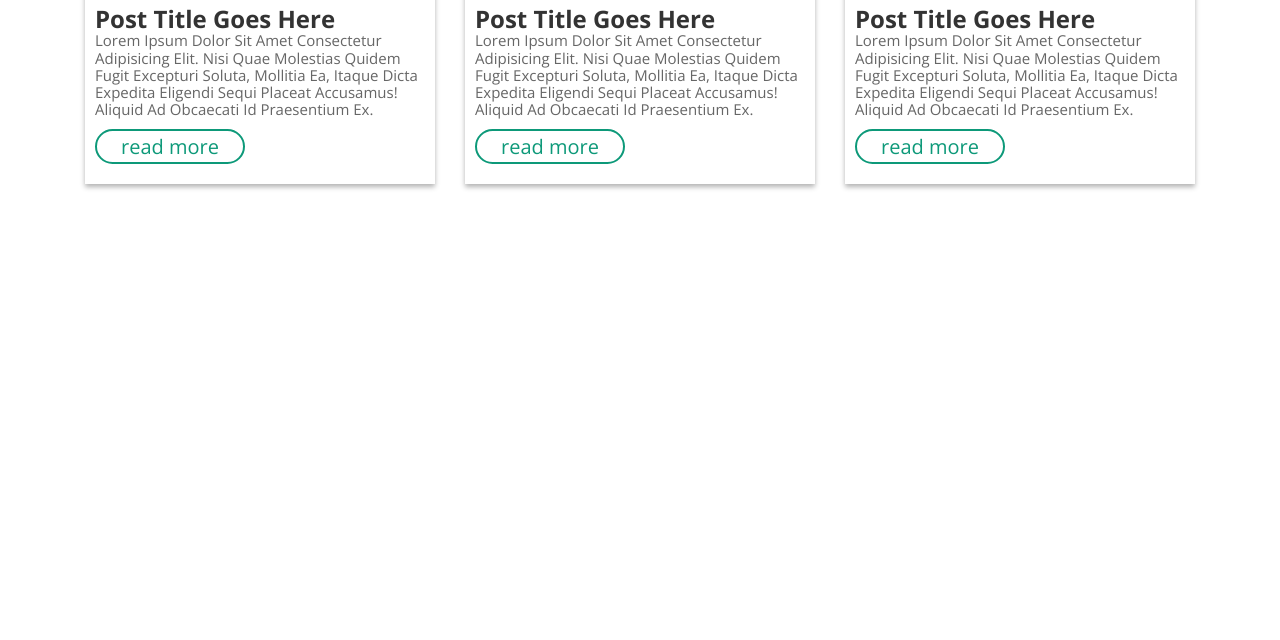
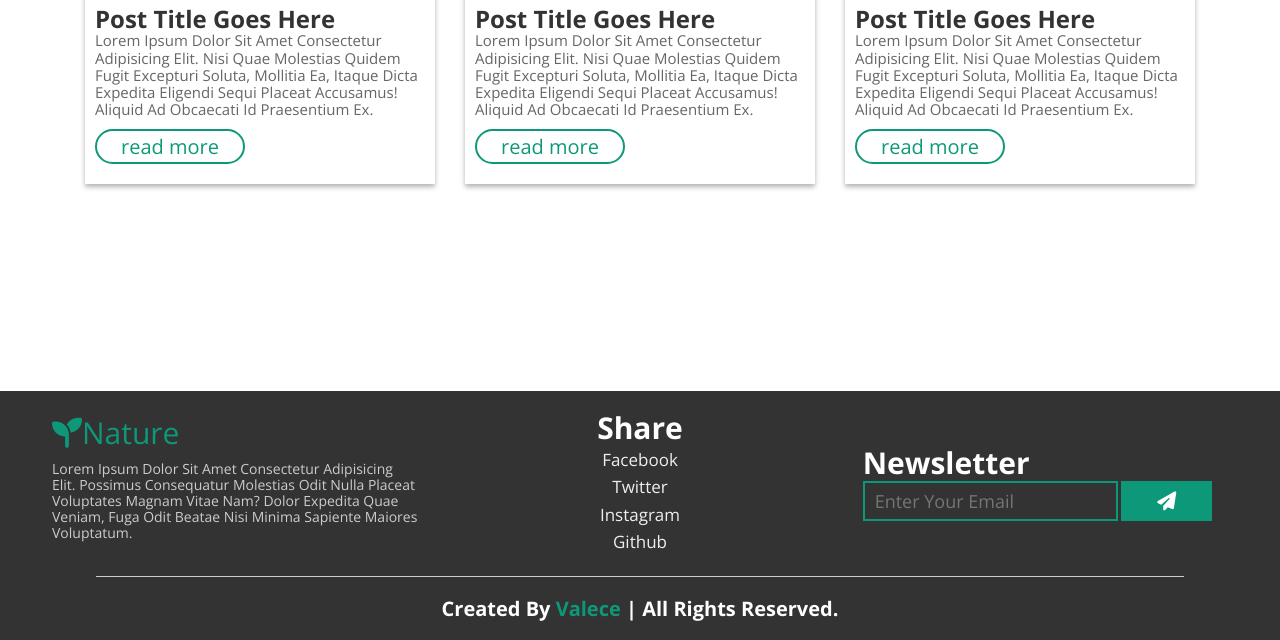
Before and after one commit to valec3/Save-Nature, a plain HTML site: page index.html in a window 1280 px wide. Shown: the part 4592-5232 px from the top of the page. Before the commit the page ends 4983 px from the top, so only its background shows below. Drawn offline with nearby package versions, Linux system fonts and the light colour scheme.

Commit message:
Terminar el proyecto

```diff
--- a/css/style.css
+++ b/css/style.css
@@ -464,24 +464,94 @@ body{
 }
 
 
+/* Footer */
 
+.footer{
+    background: #333 ;
+}
+.footer .box-container{
+    display: flex;
+    align-items: center;
+    justify-content: center;
+    flex-wrap: wrap;
+    width: 95%;
+    margin: 0 auto;
+}
+.footer .box-container .box{
+    margin: 2rem;
+    flex: 1 1 25rem;
+}
+.footer .box-container .box .logo{
+    font-size: 3rem;
+    color: var(--primaryCol);
+}
 
+.footer .box-container .box p{
+    font-size: 1.4rem;
+    color: #ccc;
+    padding: 1rem 0;
+}
+.footer .box-container .box .share{
+    text-align: center;
+    font-size: 3rem;
+    color: #fff;
+}
 
+.footer .box-container .box:nth-child(2) a{
+    text-align: center;
+    font-size: 1.7rem;
+    color: #eee;
+    display: block;
+    padding: .4rem 0;
+}
 
+.footer .box-container .box:nth-child(2) a:hover{
+    text-decoration: underline;
+}
+.footer .box-container .box .letter{
+    font-size: 3rem;
+    color: #fff;
 
+}
+.footer .box-container .box form input[ type="email"]{
+    padding: 0 1rem;
+    outline: none;
+    border: .2rem solid var(--primaryCol);
+    background: none;
+    font-size: 1.8rem;
+    color: #fff;
+    height: 4rem;
+    width: 70%;
+}
+.footer .box-container .box form button{
+    padding: 0 1rem;
+    outline: none;
+    border: none;
+    background: var(--primaryCol);
+    font-size: 1.9rem;
+    color: #fff;
+    height: 4rem;
+    width: 25%;
+    cursor: pointer;
+}
+.footer .box-container .box form button:hover{
+    color: var(--primaryCol);
+    background: none;
+    border: .1rem solid var(--primaryCol);
+}
 
-
-
-
-
-
-
-
-
-
-
-
-
+.footer .credits{
+    text-align: center;
+    color: #fff;
+    font-size: 2rem;
+    width: 85%;
+    margin: 0 auto;
+    padding: 2rem 1rem;
+    border-top: .1rem solid #ccc;
+}
+.footer .credits span{
+    color: #0d9979;
+}
 
 
 
--- a/index.html
+++ b/index.html
@@ -274,6 +274,35 @@
     </section>
     <!-- post section ends -->
 
+    <!-- footer section starts  -->
+    <section class="footer">
+
+        <div class="box-container">
+            <div class="box">
+                <a href="#" class="logo"><i class="fas fa-seedling"></i>Nature</a>
+                <p>Lorem ipsum dolor sit amet consectetur adipisicing elit. Possimus consequatur molestias odit nulla placeat voluptates magnam vitae nam? Dolor expedita quae veniam, fuga odit beatae nisi minima sapiente maiores voluptatum.</p>
+            </div>
+            <div class="box">
+                <h3 class="share">share</h3>
+                <a href="#">facebook</a>
+                <a href="#">twitter</a>
+                <a href="#">instagram</a>
+                <a href="#">github</a>
+            </div>
+            <div class="box">
+                <h3 class="letter">newsletter</h3>
+                <form action="">
+                    <input type="email" placeholder="enter your email">
+                    <button type="submit" class="fas fa-paper-plane"></button>
+                </form>
+            </div>
+        </div>
+
+        <h2 class="credits">created by <span>valece</span> | all rights reserved. </h2>
+
+    </section>
+    <!-- footer section ends  -->
+
     <script src="js/main.js"></script>
 </body>
 </html>
```
